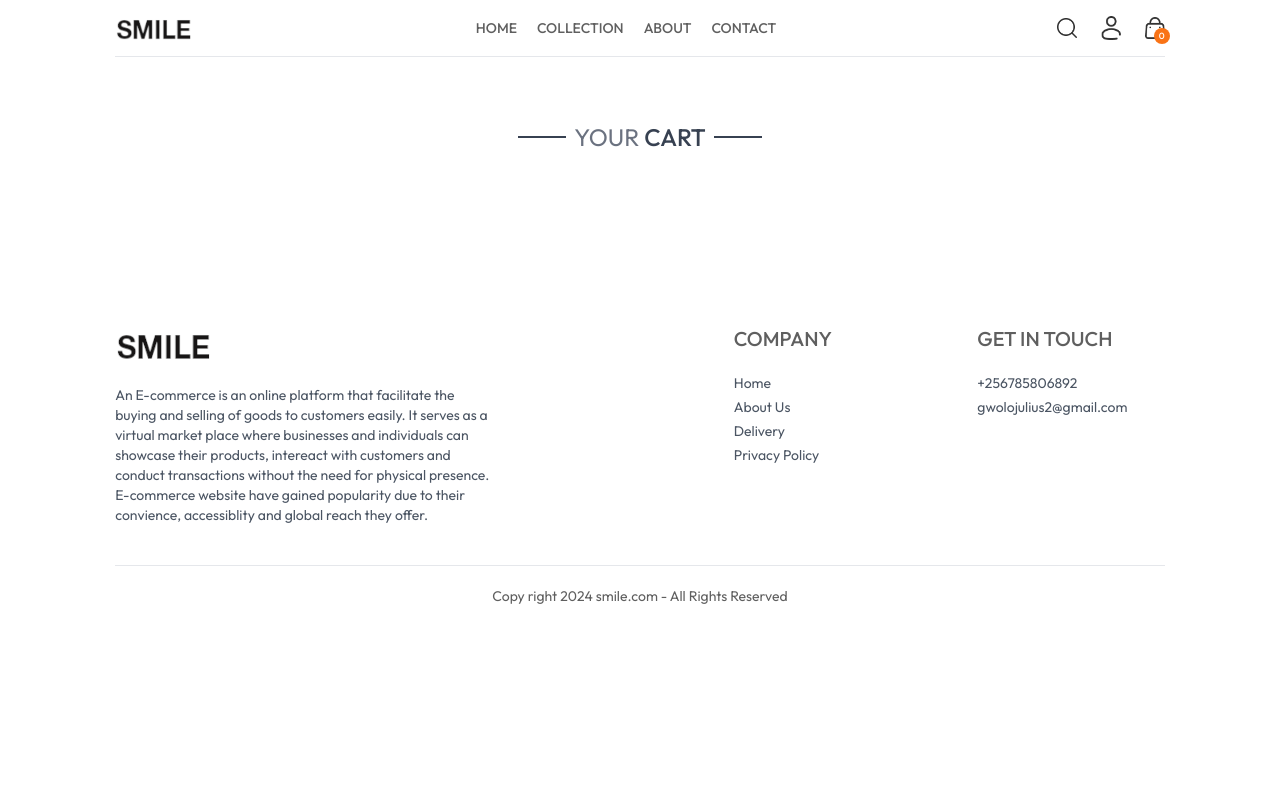
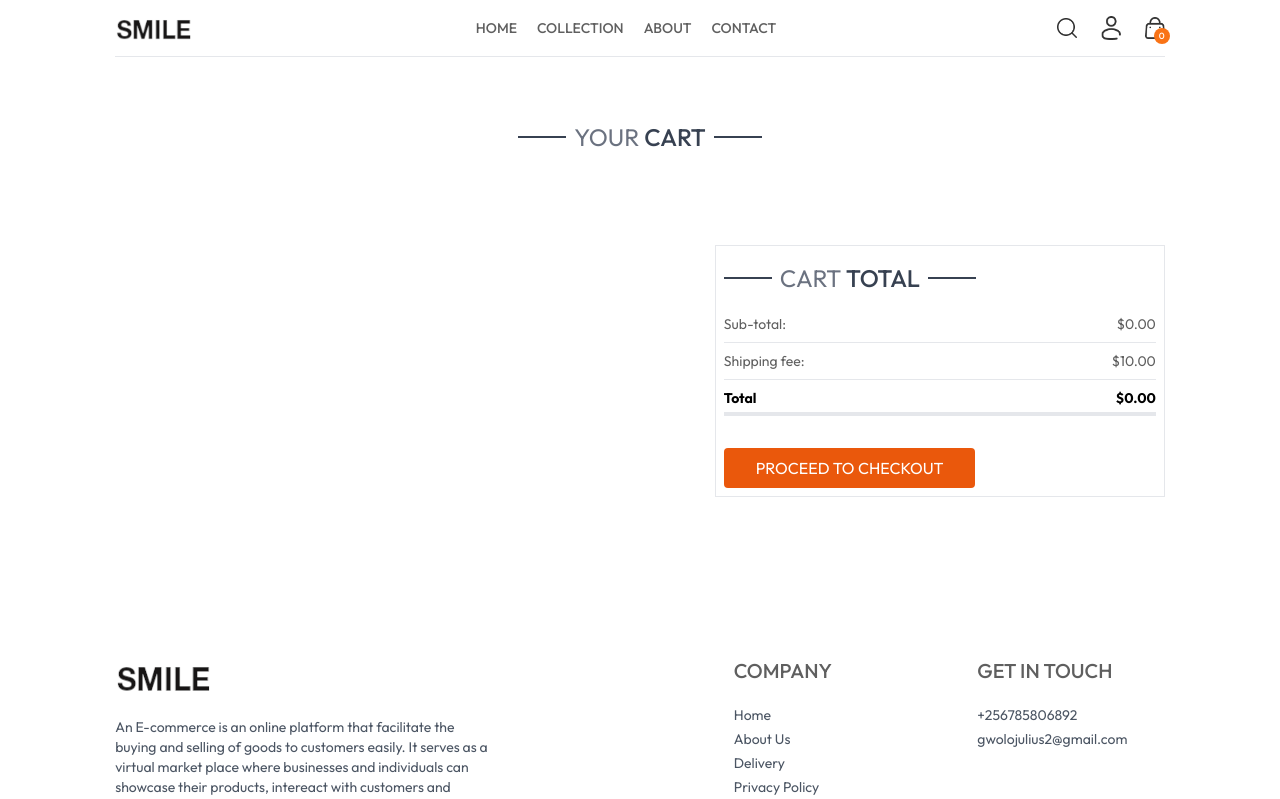
Before and after one commit to Gwolo-Julius/smile-app, a React (Vite) app: page /cart in a window 1280 px wide. Shown: the top 799 px of the page. Built offline with nearby package versions, Linux system fonts and the light colour scheme; a web font is replaced by a local one.

Commit message:
Checkout page initiated

```diff
--- a/src/App.jsx
+++ b/src/App.jsx
@@ -30,7 +30,7 @@ function App() {
           <Route path="/product/:productId" element={<Products />} />
           <Route path="/cart" element={<Cart />} />
           <Route path="/login" element={<Login />} />
-          <Route path="/placeorder" element={<PlaceOrder />} />
+          <Route path="/place-order" element={<PlaceOrder />} />
           <Route path="/order" element={<Order />} />
         </Routes>
         <Footer />
--- a/src/components/CartTotal.jsx
+++ b/src/components/CartTotal.jsx
@@ -1,8 +1,9 @@
 import React, { useContext } from "react";
 import { ShopContext } from "../context/ShopConext";
+import Title from "./Title";
 
 const CartTotal = () => {
-  const { currency, delivery_fee, totalCartAmount } = useContext(ShopContext);
+  const { currency, delivery_fees, getCartAmount } = useContext(ShopContext);
   return (
     <div className="w-full">
       <div className="text-2xl">
@@ -11,7 +12,26 @@ const CartTotal = () => {
       <div className="flex flex-col gap-2 mt-2 text-sm">
         <div className="flex justify-between">
           <p>Sub-total:</p>
-          <p>{currency}{getCartAmount()}.00</p>
+          <p>
+            {currency}
+            {getCartAmount()}.00
+          </p>
+        </div>
+        <hr />
+        <div className="flex justify-between">
+          <p>Shipping fee:</p>
+          <p>
+            {currency}
+            {delivery_fees}.00
+          </p>
+        </div>
+        <hr />
+        <div className="flex justify-between">
+          <b>Total</b>
+          <b>
+            {currency}
+            {getCartAmount() === 0 ? 0 : getCartAmount() + delivery_fees}.00
+          </b>
         </div>
       </div>
     </div>
--- a/src/context/ShopConext.jsx
+++ b/src/context/ShopConext.jsx
@@ -1,6 +1,7 @@
 import { createContext, useEffect, useState } from "react";
 import { products } from "../assets/assets";
 import { toast } from "react-toastify";
+import { useNavigate } from "react-router-dom";
 
 export const ShopContext = createContext();
 
@@ -10,6 +11,7 @@ const ShopContextProvider = (props) => {
   const [search, setSearch] = useState("");
   const [showSearch, setShowSearch] = useState(false);
   const [cartItems, setCartItems] = useState({});
+  const navigate = useNavigate()
 
   const addToCart = async (itemId, size) => {
     if (!size) {
@@ -43,7 +45,7 @@ const ShopContextProvider = (props) => {
             totalCount += cartItems[items][item];
           }
         } catch (error) {
-          // console.log("Add a product");
+          console.log("Add a product");
         }
       }
     }
@@ -56,7 +58,7 @@ const ShopContextProvider = (props) => {
     setCartItems(cartData);
   };
 
-  const getCartAmount = async () => {
+  const getCartAmount = () => {
     let totalAmount = 0;
     for (const items in cartItems) {
       let itemInfo = products.find((product) => product._id === items);
@@ -82,7 +84,7 @@ const ShopContextProvider = (props) => {
     addToCart,
     getCartCount,
     updateQuantity,
-    getCartAmount,
+    getCartAmount,navigate
   };
 
   return (
--- a/src/pages/Cart.jsx
+++ b/src/pages/Cart.jsx
@@ -2,9 +2,10 @@ import React, { useContext, useEffect, useState } from "react";
 import { ShopContext } from "../context/ShopConext";
 import Title from "../components/Title";
 import { assets } from "../assets/assets";
+import CartTotal from "../components/CartTotal";
 
 const Cart = () => {
-  const { products, cartItems, currency, updateQuantity } =
+  const { products, cartItems, currency, updateQuantity,navigate } =
     useContext(ShopContext);
   const [cartData, setCartData] = useState([]);
 
@@ -85,6 +86,18 @@ const Cart = () => {
           );
         })}
       </div>
+      <div className="flex justify-end my-20">
+        <div className="w-full sm:w-[450px] ">
+          <div className="p-2 border">
+            <CartTotal />
+            <hr className="w-full mt-1  border-2 ]" />
+            <div className="w-full text-end"></div>
+            <button onClick={()=>navigate('/place-order')} className="bg-orange-600 text-white py-2 px-8 mt-8 rounded hover:bg-green-500 transition-all duration-300">
+              PROCEED TO CHECKOUT
+            </button>
+          </div>
+        </div>
+      </div>
     </div>
   );
 };
--- a/src/pages/PlaceOrder.jsx
+++ b/src/pages/PlaceOrder.jsx
@@ -1,11 +1,25 @@
-import React from 'react'
+import React from "react";
+import Title from "../components/Title";
 
 const PlaceOrder = () => {
   return (
-    <div >
+    <div className="flex flex-col sm:flex-row justify-between gap-4 pt-5 sm:pt-14 min-h-[80vh] border-t">
+      {/* @@@@@@@ left section @@@@@@ */}
+      <div className="w-full flex flex-col gap-4 sm:max-w-[480px] bg-orange-100">
+        <div className="text-xl sm:text-2xl my-3">
+          <Title text1={"DELIVERY"} text2={"INFORMATION"} />
+        </div>
+        <div className="flex gap-3">
+          <input
+            className="border border-gray-300 rounded py-1.5 px-3.5 w-full"
+            type="text"
+            placeholder="First name"
+          />
+        </div>
+      </div>
       <p>Place order page</p>
     </div>
-  )
-}
+  );
+};
 
-export default PlaceOrder
+export default PlaceOrder;
```
